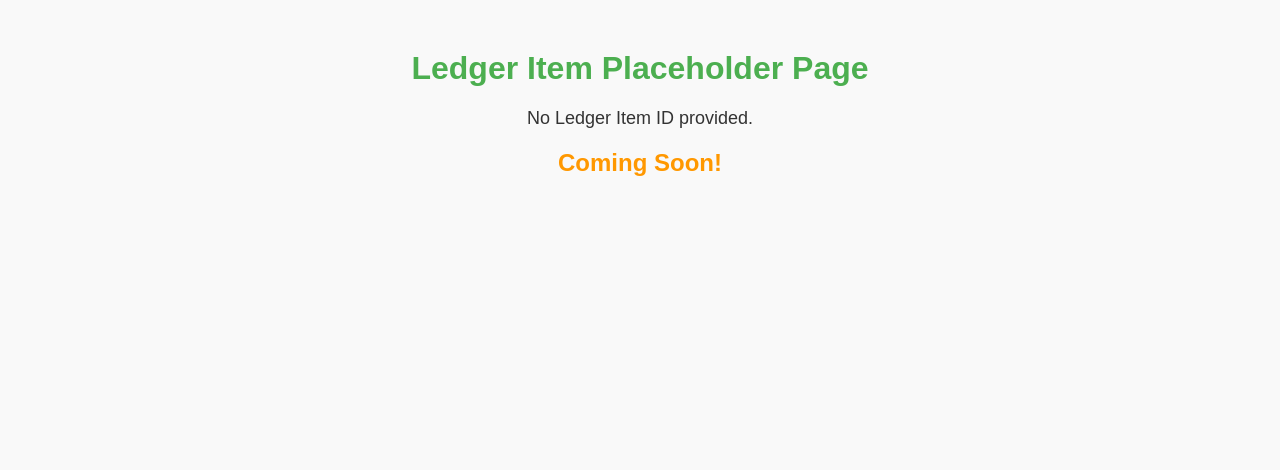
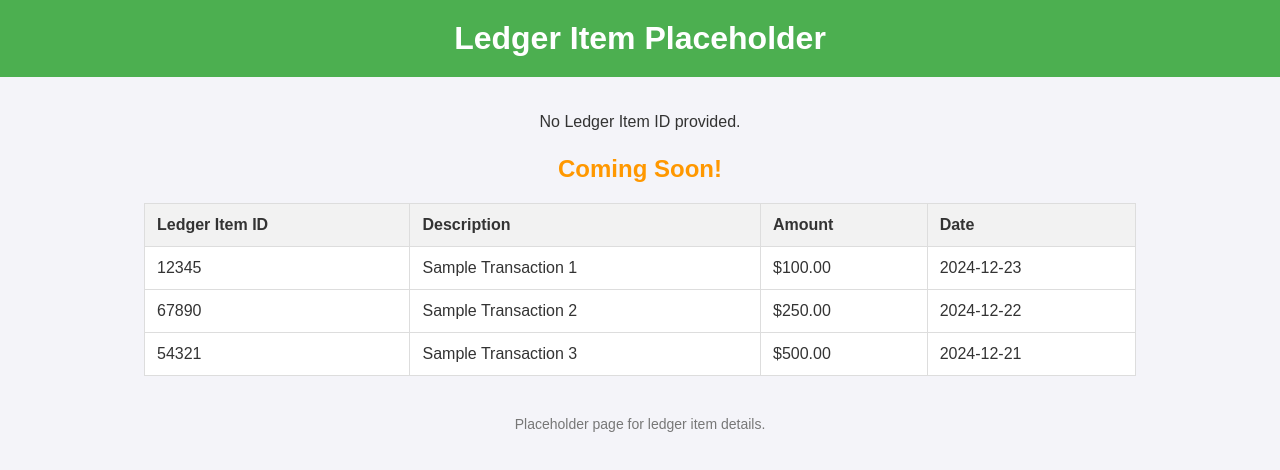
Before and after one commit to Hookes2/placeholder-page, a plain HTML site: page index.html in a window 1280 px wide. Drawn offline with Linux system fonts and the light colour scheme.

Commit message:
Update index.html

```diff
--- a/index.html
+++ b/index.html
@@ -8,28 +8,94 @@
         body {
             font-family: Arial, sans-serif;
             text-align: center;
-            margin-top: 50px;
-            background-color: #f9f9f9;
+            background-color: #f4f4f9;
             color: #333;
+            margin: 0;
+            padding: 0;
+        }
+        header {
+            background-color: #4CAF50;
+            color: white;
+            padding: 20px 0;
         }
         h1 {
-            color: #4CAF50;
+            margin: 0;
         }
-        p {
-            font-size: 18px;
+        .content {
+            padding: 20px;
         }
         .coming-soon {
             font-size: 24px;
             font-weight: bold;
             color: #ff9800;
+            margin-bottom: 20px;
+        }
+        table {
+            width: 80%;
+            margin: 0 auto;
+            border-collapse: collapse;
+            background-color: white;
+        }
+        table, th, td {
+            border: 1px solid #ddd;
+        }
+        th, td {
+            padding: 12px;
+            text-align: left;
+        }
+        th {
+            background-color: #f2f2f2;
+        }
+        .footer {
             margin-top: 20px;
+            font-size: 14px;
+            color: #777;
         }
     </style>
 </head>
 <body>
-    <h1>Ledger Item Placeholder Page</h1>
-    <p id="message">Loading...</p>
-    <p class="coming-soon">Coming Soon!</p>
+    <header>
+        <h1>Ledger Item Placeholder</h1>
+    </header>
+    <div class="content">
+        <p id="message">Loading...</p>
+        <p class="coming-soon">Coming Soon!</p>
+
+        <!-- Dummy Ledger Table -->
+        <table>
+            <thead>
+                <tr>
+                    <th>Ledger Item ID</th>
+                    <th>Description</th>
+                    <th>Amount</th>
+                    <th>Date</th>
+                </tr>
+            </thead>
+            <tbody>
+                <tr>
+                    <td>12345</td>
+                    <td>Sample Transaction 1</td>
+                    <td>$100.00</td>
+                    <td>2024-12-23</td>
+                </tr>
+                <tr>
+                    <td>67890</td>
+                    <td>Sample Transaction 2</td>
+                    <td>$250.00</td>
+                    <td>2024-12-22</td>
+                </tr>
+                <tr>
+                    <td>54321</td>
+                    <td>Sample Transaction 3</td>
+                    <td>$500.00</td>
+                    <td>2024-12-21</td>
+                </tr>
+            </tbody>
+        </table>
+    </div>
+    <footer class="footer">
+        Placeholder page for ledger item details.
+    </footer>
 
     <script>
         // Extract the ledger item ID from the URL
```
